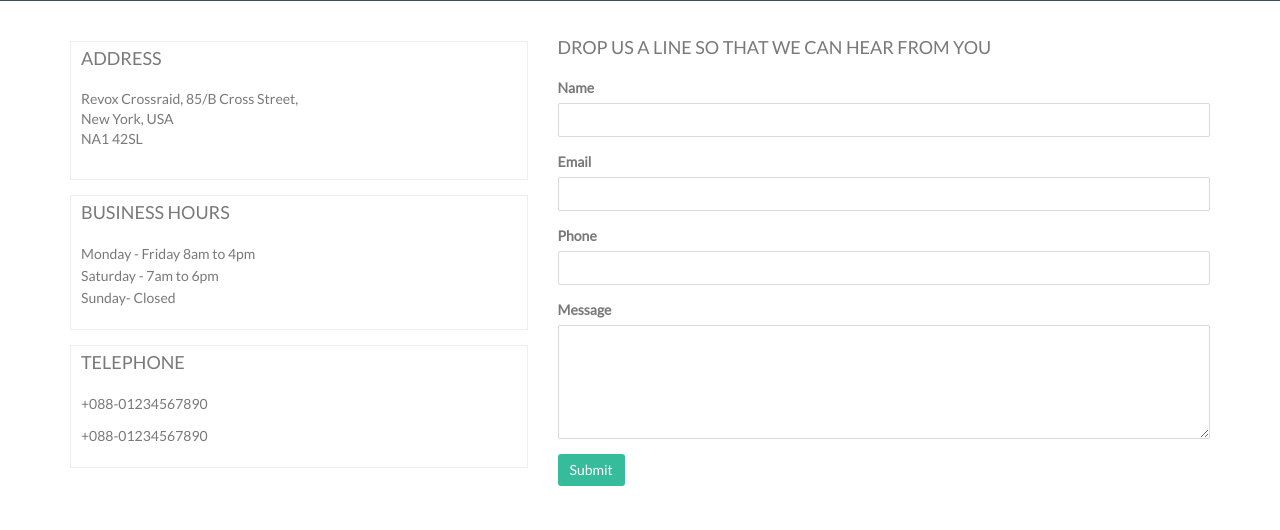
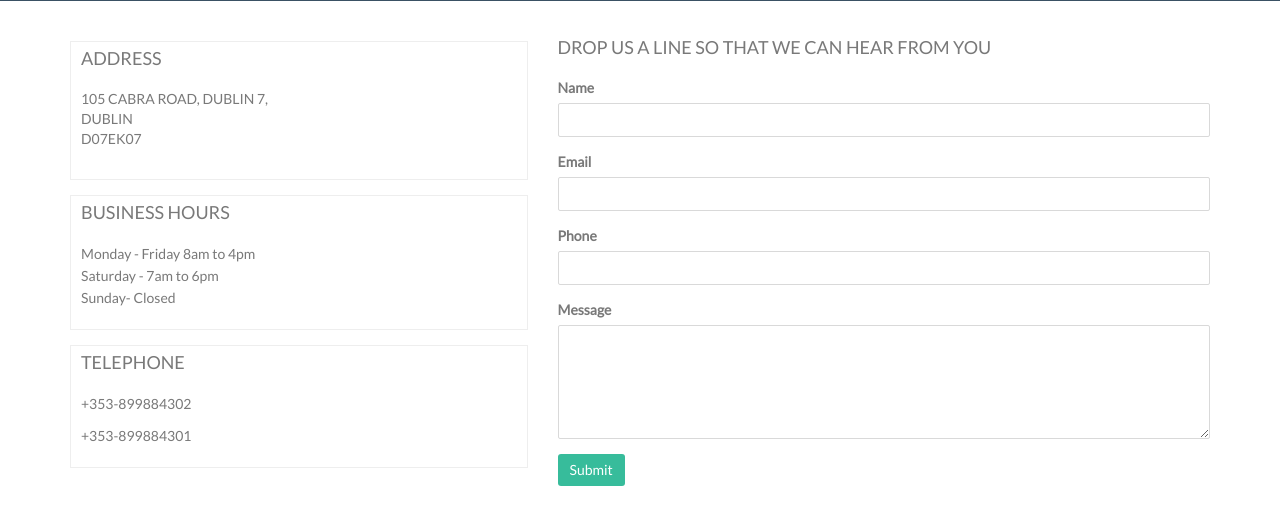
Before and after one commit to saitejareddy3355/pstr3355, a Django app: page /pages/contact in a window 1280 px wide. Shown: the part 184-714 px from the top of the page. Run offline with Django 3.2, Linux system fonts and the light colour scheme; some libraries are stand-ins or nearby versions.

Commit message:
Update contact.html

```diff
--- a/templates/contact.html
+++ b/templates/contact.html
@@ -27,12 +27,12 @@
               ADDRESS
             </h4>
             <address>
-              Revox
-              Crossraid, 85/B Cross Street,
+              105
+              CABRA ROAD, DUBLIN 7,
               <br>
-              New York, USA
+              DUBLIN
               <br>
-              NA1 42SL
+              D07EK07
             </address>
           </section>
           <section class="contact-infos">
@@ -55,13 +55,13 @@
             <p>
               <i class="icon-phone">
               </i>
-              +088-01234567890
+              +353-899884302
             </p>
 
             <p>
               <i class="icon-phone">
               </i>
-              +088-01234567890
+              +353-899884301
             </p>
 
           </section>
```
